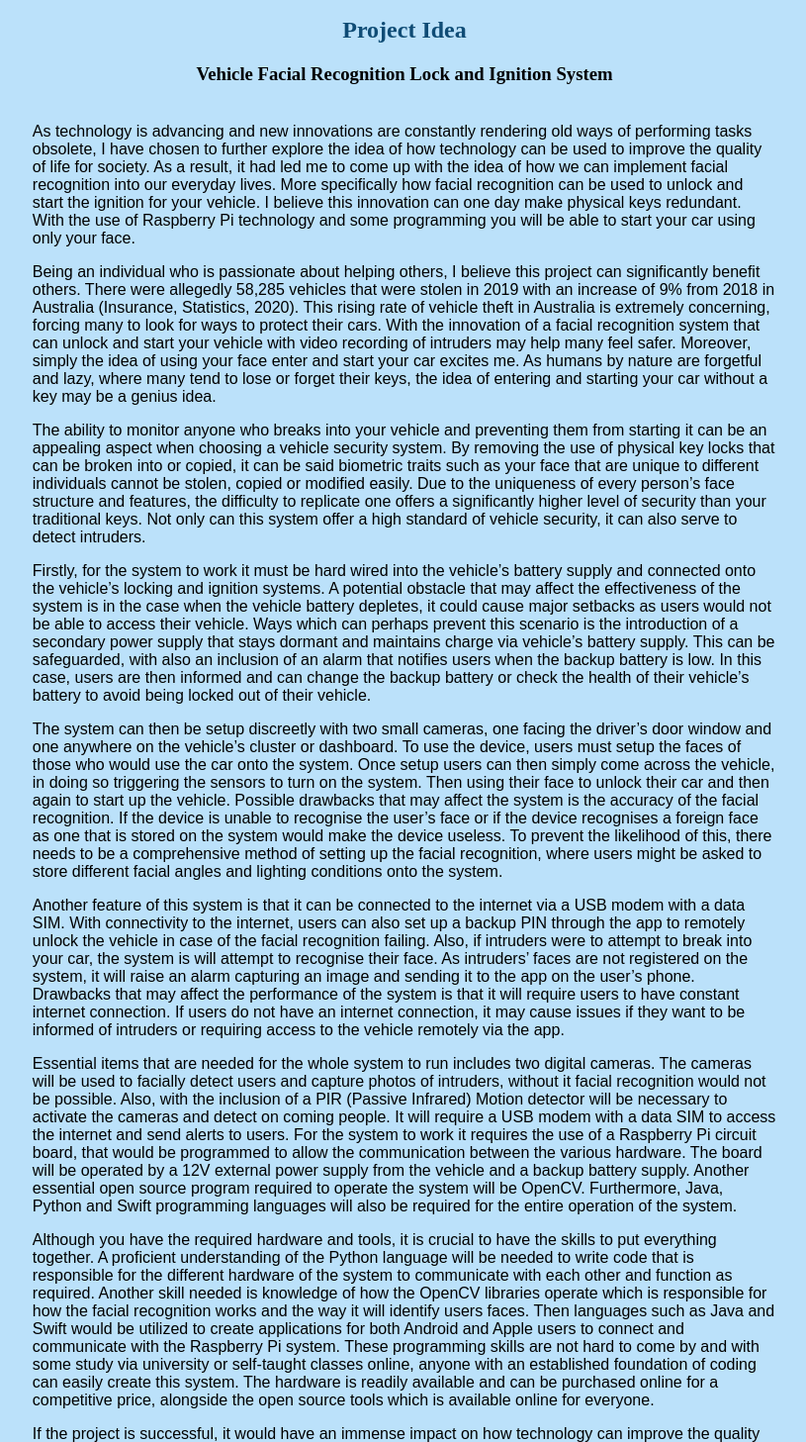
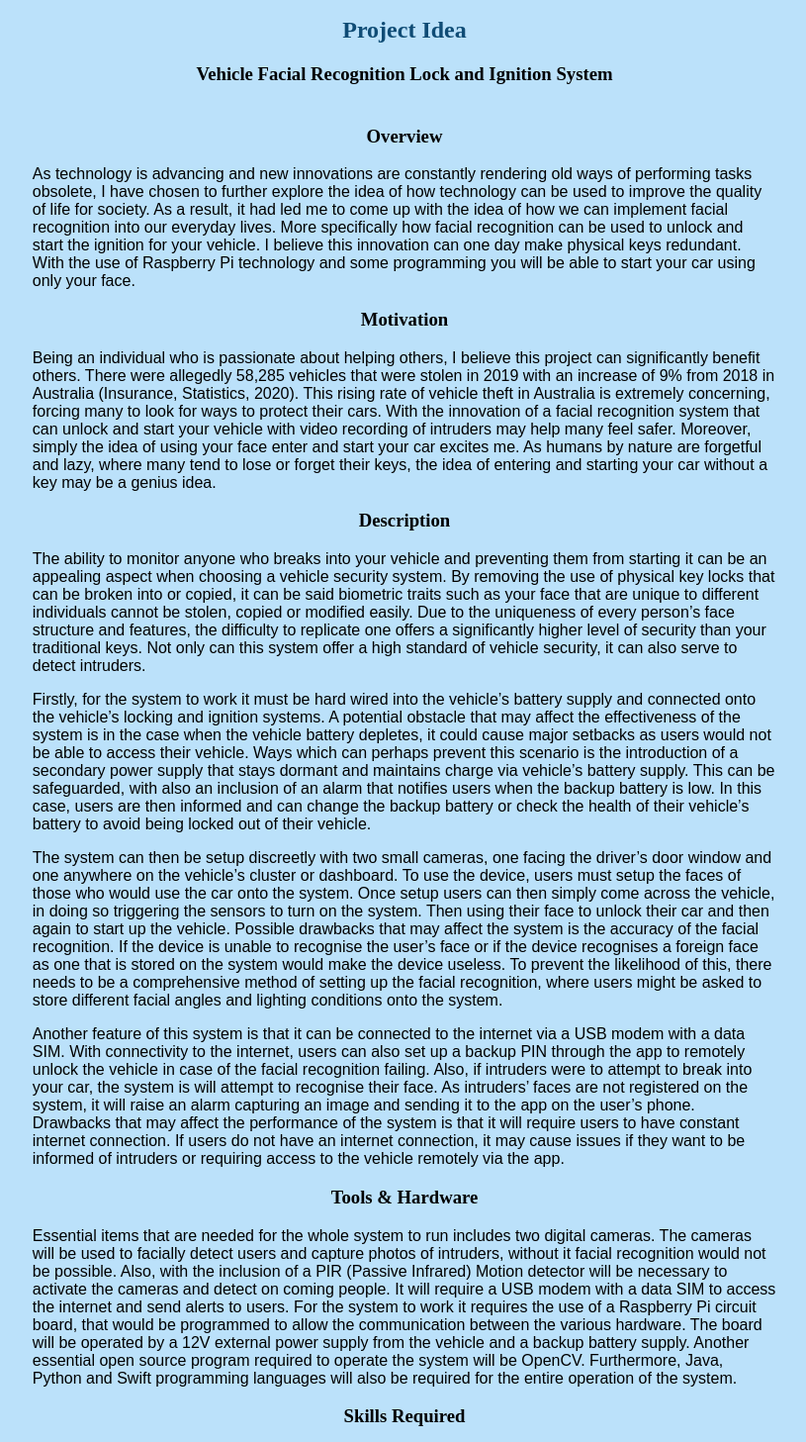
Before and after one commit to josephdtran/s3645554, a plain HTML site: page index.html in a window 1280 px wide. Shown: the part 3942-5399 px from the top of the page at 99% size, without its empty margins (231-1046 px from the left). Drawn offline with Linux system fonts and the light colour scheme.

Commit message:
Add files via upload

```diff
--- a/index.html
+++ b/index.html
@@ -202,17 +202,26 @@
   <table class="center">
     <tr>
       <td>
+        <center>
+          <h3>Overview</h3>
+        </center>
         <p>As technology is advancing and new innovations are constantly rendering old ways of performing tasks obsolete, I have chosen to further explore the idea of how
           technology can be used to improve the quality of life for society. As a result, it had led me to come up with the idea of how we can implement facial recognition
           into our everyday lives. More specifically how facial recognition can be used to unlock and start the ignition for your vehicle. I believe this innovation can one
           day make physical keys redundant. With the use of Raspberry Pi technology and some programming you will be able to start your car using only your face.
         </p>
+        <center>
+          <h3>Motivation</h3>
+        </center>
         <p>Being an individual who is passionate about helping others, I believe this project can significantly benefit others. There were allegedly 58,285 vehicles that were
           stolen in 2019 with an increase of 9% from 2018 in Australia (Insurance, Statistics, 2020). This rising rate of vehicle theft in Australia is extremely concerning,
           forcing many to look for ways to protect their cars. With the innovation of a facial recognition system that can unlock and start your vehicle with video recording
           of intruders may help many feel safer. Moreover, simply the idea of using your face enter and start your car excites me. As humans by nature are forgetful and lazy,
           where many tend to lose or forget their keys, the idea of entering and starting your car without a key may be a genius idea.
         </p>
+        <center>
+          <h3>Description</h3>
+        </center>
         <p>The ability to monitor anyone who breaks into your vehicle and preventing them from starting it can be an appealing aspect when choosing a vehicle security system.
           By removing the use of physical key locks that can be broken into or copied, it can be said biometric traits such as your face that are unique to different individuals
           cannot be stolen, copied or modified easily. Due to the uniqueness of every person’s face structure and features, the difficulty to replicate one offers a significantly
@@ -234,12 +243,18 @@
           your car, the system is will attempt to recognise their face. As intruders’ faces are not registered on the system, it will raise an alarm capturing an image and
           sending it to the app on the user’s phone. Drawbacks that may affect the performance of the system is that it will require users to have constant internet connection.
           If users do not have an internet connection, it may cause issues if they want to be informed of intruders or requiring access to the vehicle remotely via the app.</p>
+        <center>
+          <h3>Tools & Hardware</h3>
+        </center>
         <p>Essential items that are needed for the whole system to run includes two digital cameras. The cameras will be used to facially detect users and capture photos of intruders,
           without it facial recognition would not be possible. Also, with the inclusion of a PIR (Passive Infrared) Motion detector will be necessary to activate the cameras and
           detect on coming people. It will require a USB modem with a data SIM to access the internet and send alerts to users. For the system to work it requires the use of a
           Raspberry Pi circuit board, that would be programmed to allow the communication between the various hardware. The board will be operated by a 12V external power supply
           from the vehicle and a backup battery supply. Another essential open source program required to operate the system will be OpenCV. Furthermore, Java, Python and Swift
           programming languages will also be required for the entire operation of the system.</p>
+        <center>
+          <h3>Skills Required</h3>
+        </center>
         <p>Although you have the required hardware and tools, it is crucial to have the skills to put everything together. A proficient understanding of the Python language will
           be needed to write code that is responsible for the different hardware of the system to communicate with each other and function as required. Another skill needed is
           knowledge of how the OpenCV libraries operate which is responsible for how the facial recognition works and the way it will identify users faces. Then languages such
@@ -247,6 +262,9 @@
           skills are not hard to come by and with some study via university or self-taught classes online, anyone with an established foundation of coding can easily create this
           system. The hardware is readily available and can be purchased online for a competitive price, alongside the open source tools which is available online for everyone.
         </p>
+        <center>
+          <h3>Outcome</h3>
+        </center>
         <p>If the project is successful, it would have an immense impact on how technology can improve the quality of life in society. Not only does it provide a higher-level of
           protection giving peace of mind for vehicle owners offering an all in one solution to vehicle security. But the advancement in technology and innovation will create
           alternative methods of starting and entering a vehicle rather than tradition ways. This system will perhaps be the catapult of a new era into vehicle security and
```
